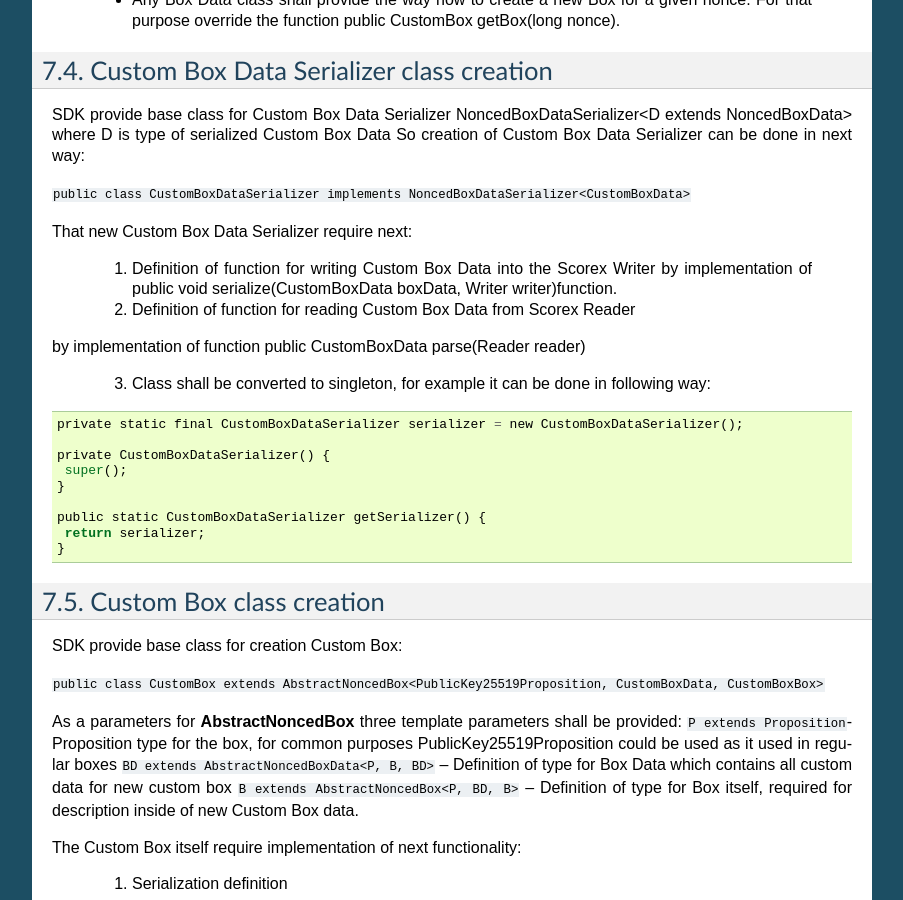
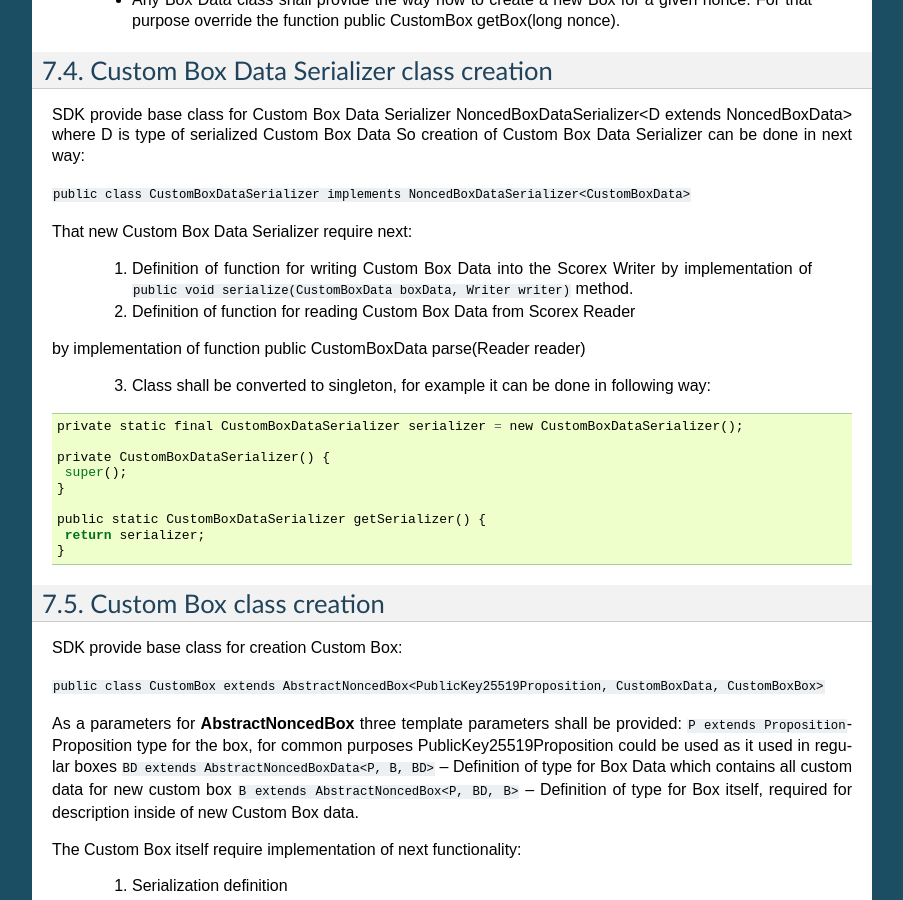
Before and after one commit to megaluck/documentation, a Sphinx documentation site: the page built from docs/introduction/07-Sidechain-SDK-extension.rst, in a window 1280 px wide and 900 px high, scrolled down 2608 px. Shown: the whole window, without its empty margins (198-1101 px from the left). Built offline with Sphinx 7.4.7, drawn with Linux system fonts in a browser that asks for light colours; pages that are not in the unit, such as notebooks, are missing from menus.

Commit message:
Update 07-Sidechain-SDK-extension.rst

```diff
--- a/docs/introduction/07-Sidechain-SDK-extension.rst
+++ b/docs/introduction/07-Sidechain-SDK-extension.rst
@@ -147,7 +147,7 @@
 
 That new Custom Box Data Serializer require next:
 
-  1. Definition of function for writing Custom Box Data into the Scorex Writer by implementation of public void serialize(CustomBoxData boxData, Writer writer)function.
+  1. Definition of function for writing Custom Box Data into the Scorex Writer by implementation of ``public void serialize(CustomBoxData boxData, Writer writer)`` method.
 
   2. Definition of function for reading Custom Box Data from Scorex Reader
 by implementation of function public CustomBoxData parse(Reader reader)
```
